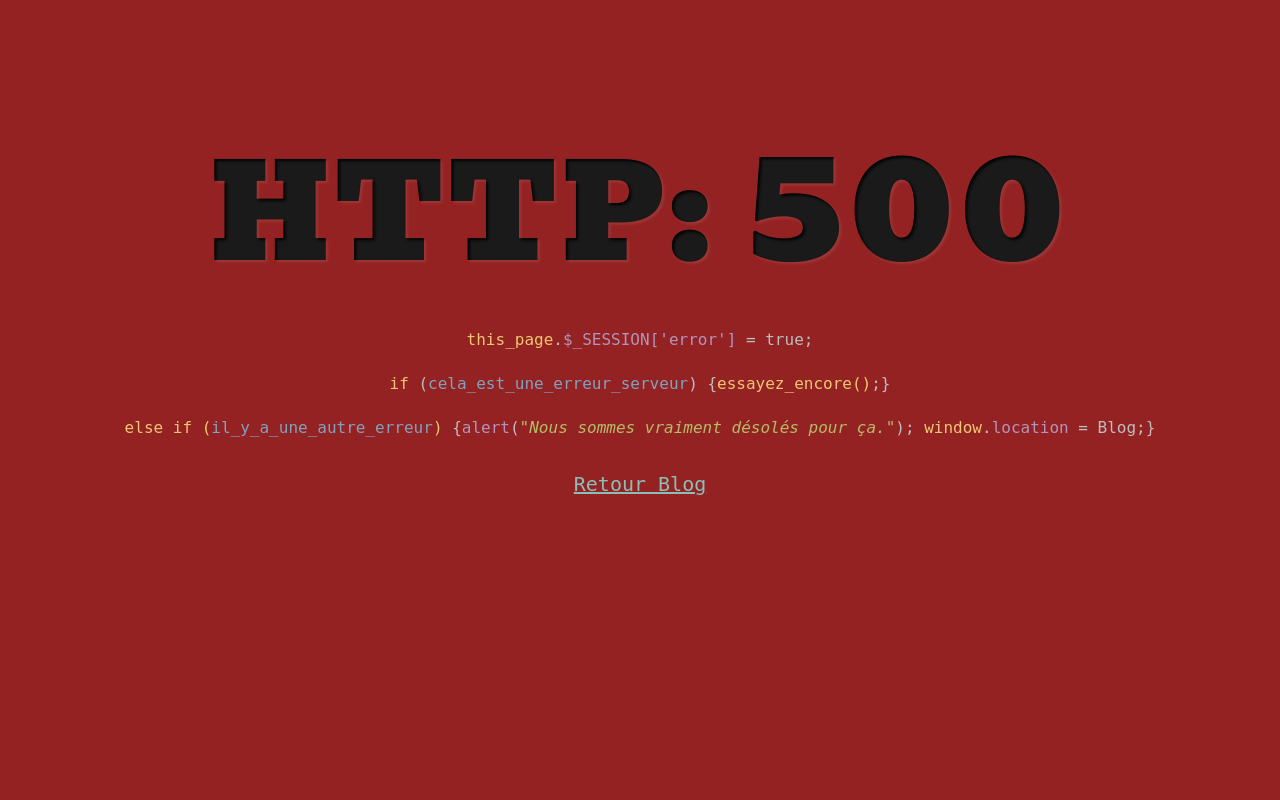
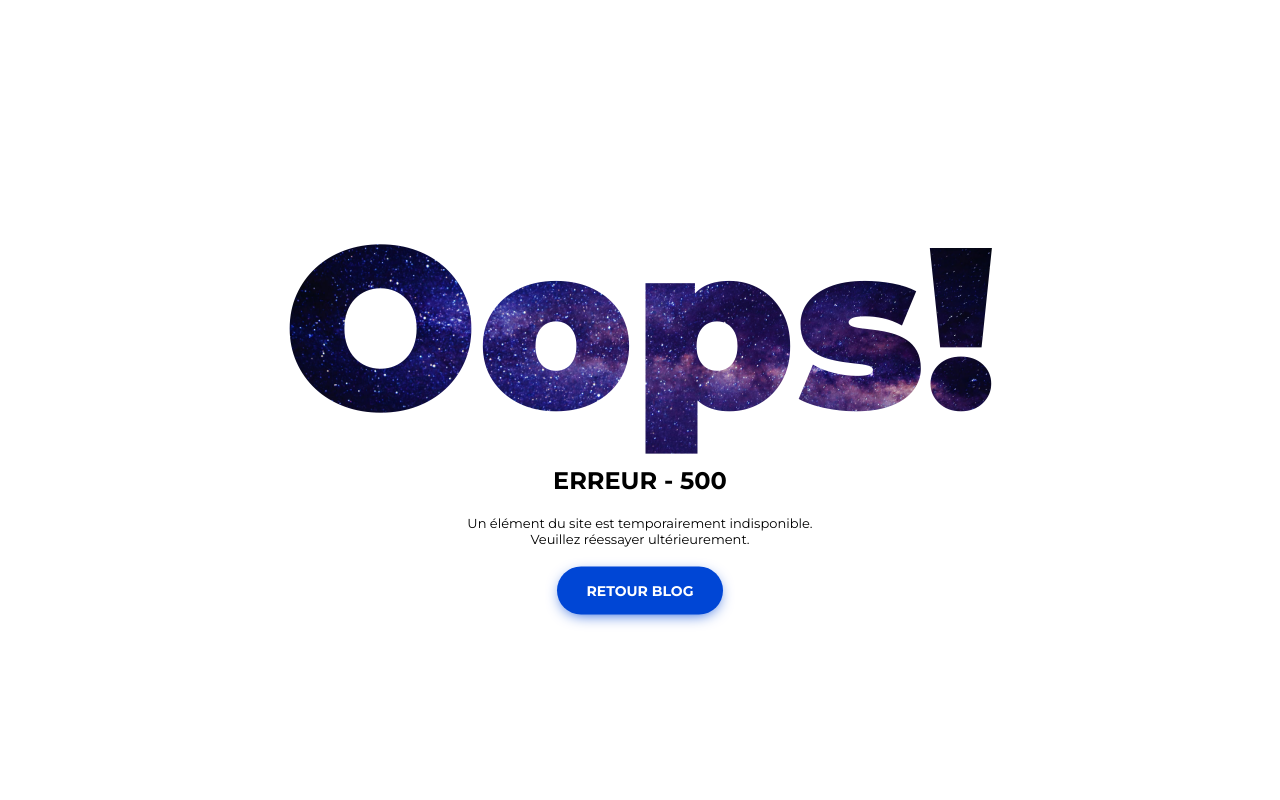
Before and after one commit to vanmarcke/ocr_projet5_blog, a PHP site: page /error-500 in a window 1280 px wide. Run offline with PHP 8.4, Linux system fonts and the light colour scheme.

Commit message:
modification template error 500

```diff
--- a/assets/css/style_error_404.css
+++ b/assets/css/style_error.css
@@ -14,13 +14,13 @@ body {
   text-align: center;
 }
 
-.notfound .notfound-404 {
+.notfound .notfound-error {
   height: 280px;
   position: relative;
   z-index: -1;
 }
 
-.notfound .notfound-404 h1 {
+.notfound .notfound-error h1 {
   font-family: 'Montserrat', sans-serif;
   font-size: 230px;
   margin: 0;
@@ -71,11 +71,11 @@ body {
 }
 
 @media only screen and (max-width: 767px) {
-  .notfound .notfound-404 {
+  .notfound .notfound-error {
     height: 142px;
   }
 
-  .notfound .notfound-404 h1 {
+  .notfound .notfound-error h1 {
     font-size: 112px;
   }
 }
--- a/assets/css/style_error_500.css
+++ /dev/null
@@ -1,71 +0,0 @@
-@import url("https://fonts.googleapis.com/css?family=Bevan");
-
-* {
-  padding: 0;
-  margin: 0;
-  box-sizing: border-box;
-}
-
-body {
-  background: #942222;
-  overflow: hidden;
-}
-
-p {
-  font-family: "Bevan", cursive;
-  font-size: 130px;
-  margin: 10vh 0 0;
-  text-align: center;
-  letter-spacing: 5px;
-  background-color: black;
-  color: transparent;
-  text-shadow: 2px 2px 3px rgba(255, 255, 255, 0.1);
-  -webkit-background-clip: text;
-  -moz-background-clip: text;
-  background-clip: text;
-}
-
-p span {
-  font-size: 1.2em;
-}
-
-code {
-  color: #bdbdbd;
-  text-align: center;
-  display: block;
-  font-size: 16px;
-  margin: 0 30px 25px;
-}
-
-code span {
-  color: #f0c674;
-}
-
-code i {
-  color: #b5bd68;
-}
-
-code em {
-  color: #b294bb;
-  font-style: unset;
-}
-
-code b {
-  color: #81a2be;
-  font-weight: 500;
-}
-
-a {
-  color: #8abeb7;
-  font-family: monospace;
-  font-size: 20px;
-  text-decoration: underline;
-  margin-top: 10px;
-  display: inline-block;
-}
-
-@media screen and (max-width: 880px) {
-  p {
-    font-size: 14vw;
-  }
-}
--- a/assets/js/error_500.js
+++ /dev/null
@@ -1,21 +0,0 @@
-function type(n, t) {
-    var str = document.getElementsByTagName("code")[n].innerHTML.toString();
-    var i = 0;
-    document.getElementsByTagName("code")[n].innerHTML = "";
-
-    setTimeout(function() {
-        var se = setInterval(function() {
-            i++;
-            document.getElementsByTagName("code")[n].innerHTML =
-                str.slice(0, i) + "|";
-            if (i == str.length) {
-                clearInterval(se);
-                document.getElementsByTagName("code")[n].innerHTML = str;
-            }
-        }, 10);
-    }, t);
-}
-
-type(0, 0);
-type(1, 600);
-type(2, 1300);
--- a/view/error_404.twig
+++ b/view/error_404.twig
@@ -13,7 +13,7 @@
 		href="https://fonts.googleapis.com/css?family=Montserrat:400,700,900" rel="stylesheet">
 
 		<!-- Custom stlylesheet -->
-		<link type="text/css" rel="stylesheet" href="assets/css/style_error_404.css"/>
+		<link type="text/css" rel="stylesheet" href="assets/css/style_error.css"/>
 
 	</head>
 
@@ -21,7 +21,7 @@
 
 		<div id="notfound">
 			<div class="notfound">
-				<div class="notfound-404">
+				<div class="notfound-error">
 					<h1>Oops!</h1>
 				</div>
 				<h2>404 - Page not found</h2>
@@ -32,6 +32,5 @@
 		</div>
 
 	</body>
-	{# {{ include('message_display.twig') }} #}
 
 </html>
--- a/view/error_500.twig
+++ b/view/error_500.twig
@@ -8,33 +8,29 @@
 
 		<title>Erreur 500</title>
 
+		<!-- Google font -->
+		<link
+		href="https://fonts.googleapis.com/css?family=Montserrat:400,700,900" rel="stylesheet">
+
 		<!-- Custom stlylesheet -->
-		<link type="text/css" rel="stylesheet" href="assets/css/style_error_500.css"/>
+		<link type="text/css" rel="stylesheet" href="assets/css/style_error.css"/>
 
 	</head>
 
 	<body>
 
-		<p>HTTP:
-			<span>500</span>
-		</p>
-		<code>
-			<span>this_page</span>.<em>$_SESSION['error']</em>
-			= true;</code>
-		<code>
-			<span>if</span>
-			(<b>cela_est_une_erreur_serveur</b>) {<span>essayez_encore()</span>;}</code>
-		<code>
-			<span>else if (<b>il_y_a_une_autre_erreur</b>)</span>
-			{<em>alert</em>(<i>"Nous sommes vraiment désolés pour ça."</i>);
-			<span>window</span>.<em>location</em>
-			= Blog;}</code>
-		<center>
-			<a href="Articles-Page1">Retour Blog</a>
-		</center>
+		<div id="notfound">
+			<div class="notfound">
+				<div class="notfound-error">
+					<h1>Oops!</h1>
+				</div>
+				<h2>Erreur - 500</h2>
+				<p>Un élément du site est temporairement indisponible.<br>
+					Veuillez réessayer ultérieurement.</p>
+				<a href="Articles-Page1">Retour Blog</a>
+			</div>
+		</div>
 
 	</body>
 
-	<script src="assets/js/error_500.js"></script>
-
 </html>
```
